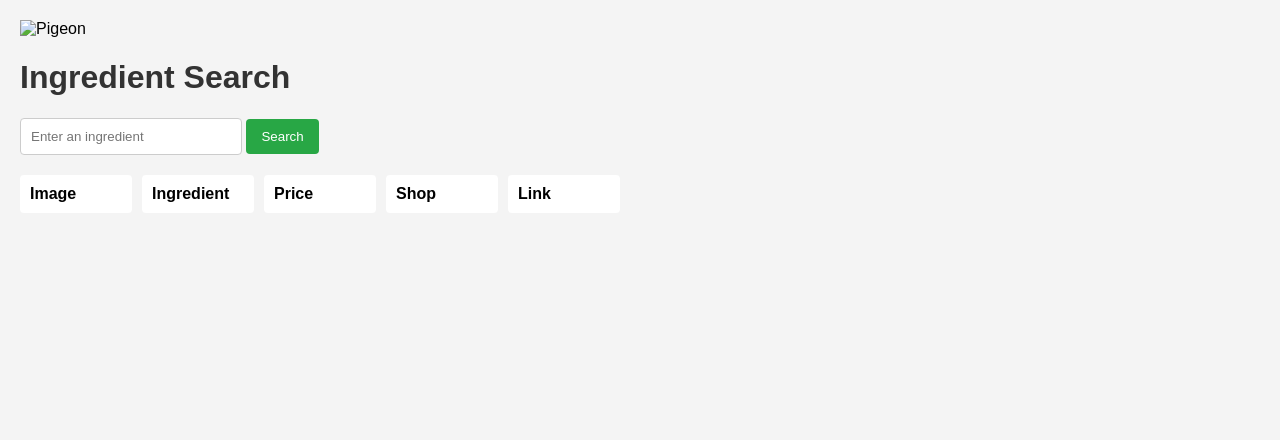
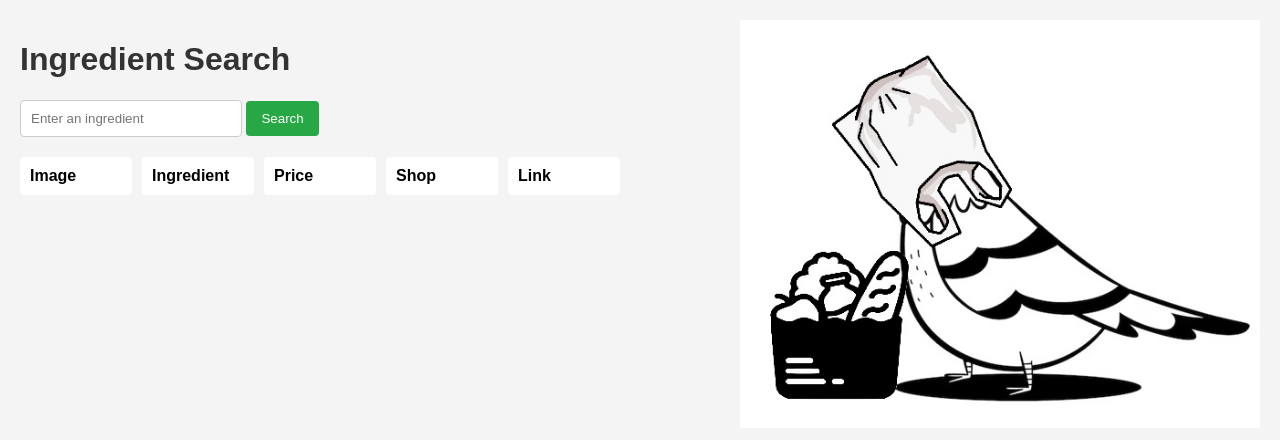
Before and after one commit to IsaacWalton1234/GroceryPigeon, a website: page ingredient-app/src/index.html in a window 1280 px wide. Drawn offline with Linux system fonts and the light colour scheme.

Commit message:
Final changes

```diff
--- a/ingredient-app/src/index.html
+++ b/ingredient-app/src/index.html
@@ -9,7 +9,7 @@
 </head>
 <body>
     <div class="pigeon">
-        <img src="pigeon.png" alt="Pigeon">
+        <img src="pigeon.jpg" alt="Pigeon">
     </div>
     <div class="container">
         <h1>Ingredient Search</h1>
--- a/ingredient-app/src/styles.css
+++ b/ingredient-app/src/styles.css
@@ -89,3 +89,15 @@ button:hover {
 p {
     margin: 0;
 }
+
+.pigeon {
+    position: fixed;
+    top: 20px;
+    right: 20px;
+    z-index: 1000;
+}
+
+.pigeon img {
+    max-width: 520px;
+    height: auto;
+}
--- a/price_comparer/css/style.css
+++ /dev/null
@@ -1,3 +0,0 @@
-body{
-    background-color: aquamarine;
-}
```
Also changed, not shown: price_comparer/index.html (deleted, +0 -20 lines), README.md, ingredient-app/README.md (deleted), ingredient-app/src/pigeon.jpg (added).
